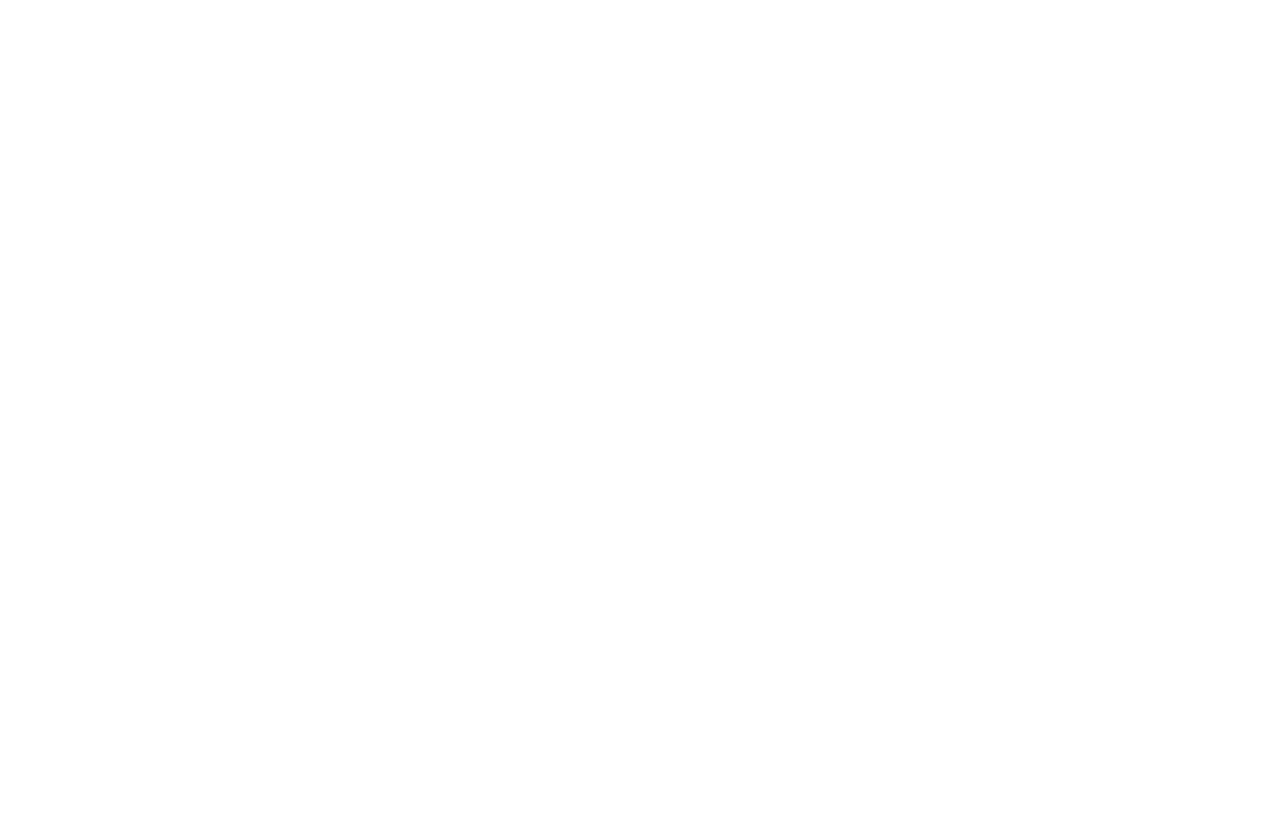
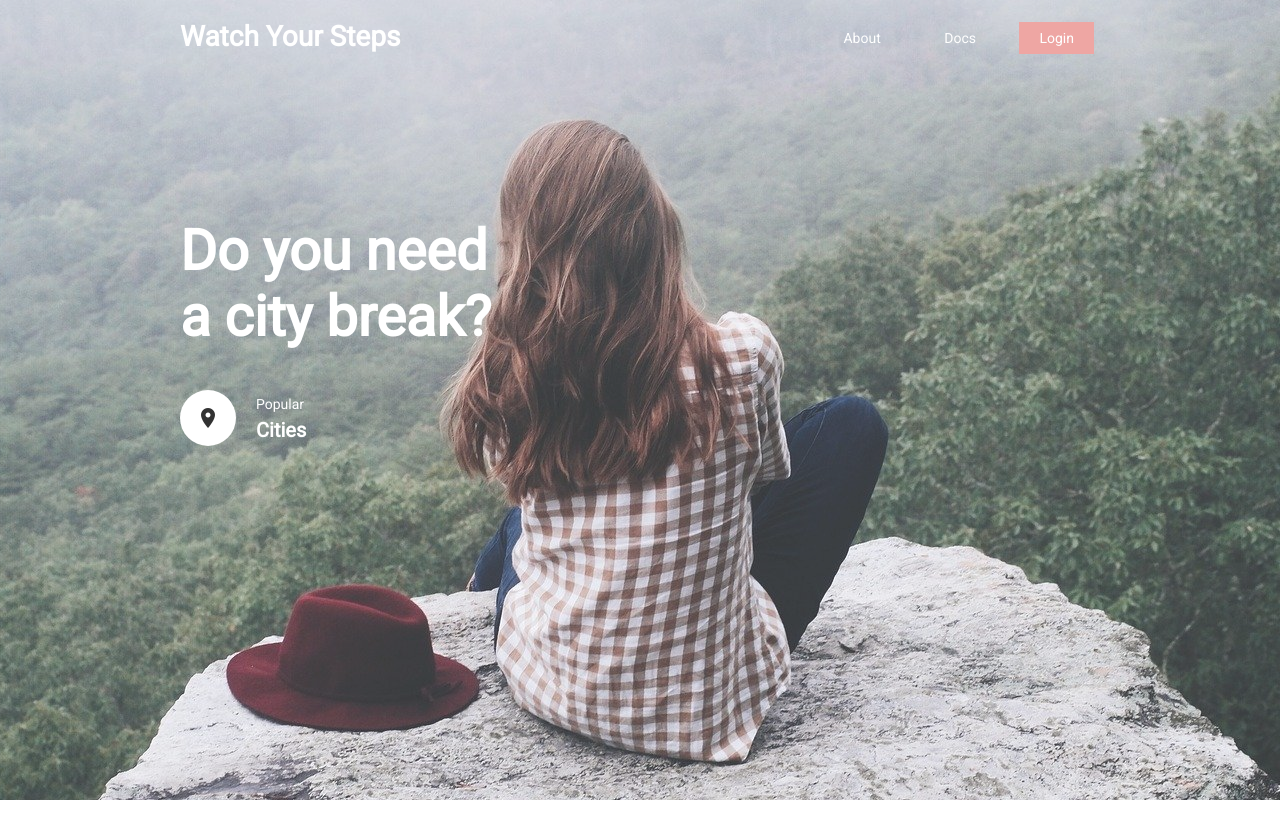
Before and after one commit to nettecode/layout-exercise-1, a plain HTML site: page index.html in a window 1280 px wide. Before the commit the page ends 800 px from the top, so only its background shows below. Drawn offline with Linux system fonts and the light colour scheme.

Commit message:
step 1: with HTML/CSS (without Flexbox or CSS Grid)

```diff
--- a/index.html
+++ b/index.html
@@ -1,11 +1,46 @@
 <!DOCTYPE html>
 <html lang="en">
+
 <head>
     <meta charset="UTF-8">
     <meta name="viewport" content="width=device-width, initial-scale=1.0">
     <title>Watch your steps</title>
+
+    <link href="https://fonts.googleapis.com/icon?family=Material+Icons" rel="stylesheet">
+    <link href="https://fonts.googleapis.com/css?family=Roboto&display=swap" rel="stylesheet">
+    <link rel="stylesheet" href="./style.css">
 </head>
+
 <body>
+    <header class="header">
+        <div class="container">
+            <h1>Watch Your Steps</h1>
+            <nav>
+                <ul>
+                    <li>About</li>
+                    <li>Docs</li>
+                    <li>Login</li>
+                </ul>
+            </nav>
+            <div class="hero-section">
+                <h2><span>Do you need</span><span>a city break?</span></h2>
+                <div class="icons">
+                    <div class="icon">
+                        <span class="material-icons">
+                            location_on
+                        </span>
+                    </div>
+                    <div class="desc">
+                        <p>Popular</p>
+                        <p><strong>Cities</strong></p>
+                    </div>
+                </div>
+            </div>
+        </div>
+    </header>
+    <main>
 
+    </main>
 </body>
+
 </html>
--- a/style.css
+++ b/style.css
@@ -0,0 +1,97 @@
+* {
+    margin: 0;
+    padding: 0;
+
+}
+
+body {
+    font-family: 'Roboto', sans-serif;
+    font-size: 14px;
+    color: #fff;
+
+    height: 100%;
+    overflow: hidden;
+}
+
+.header {
+    background-image: url('./images/background.jpg');
+    background-position: center;
+    opacity: 0.8;
+    height: 100vh;
+}
+
+.container {
+    width: 920px;
+    height: 100vh;
+    margin: 0 auto;
+    padding: 20px 0;
+    position: relative;
+}
+
+h1 {
+    display: inline;
+}
+
+.container nav,
+.container ul,
+.container li {
+    display: inline;
+}
+
+nav {
+    position: absolute;
+    right: 0;
+    padding: 10px 6px;
+}
+
+ul {
+    list-style-type: none;
+}
+
+ul li {
+    padding: 8px 20px;
+    margin-left: 20px;
+}
+
+ul li:last-child {
+    background-color: #EA918D;
+}
+
+.hero-section {
+    position: absolute;
+    top: 24%;
+}
+
+h2 {
+    font-size: 56px;
+    margin: 16px 0;
+}
+
+h2 > span {
+    display: block;
+}
+
+.hero-section .icons {
+    margin: 40px 0;
+}
+
+.hero-section .icons .icon {
+    color: #000;
+    float: left;
+}
+
+.hero-section .icons .icon span {
+    background-color: #fff;
+    padding: 16px;
+    border-radius: 50%;
+}
+
+.hero-section .icons .desc {
+    margin: 0 76px;
+    padding-top: 6px;
+}
+
+.hero-section .icons .desc strong {
+    font-size: 20px;
+    line-height: 37px;
+}
```
Also changed, not shown: images/background.jpg (added).
